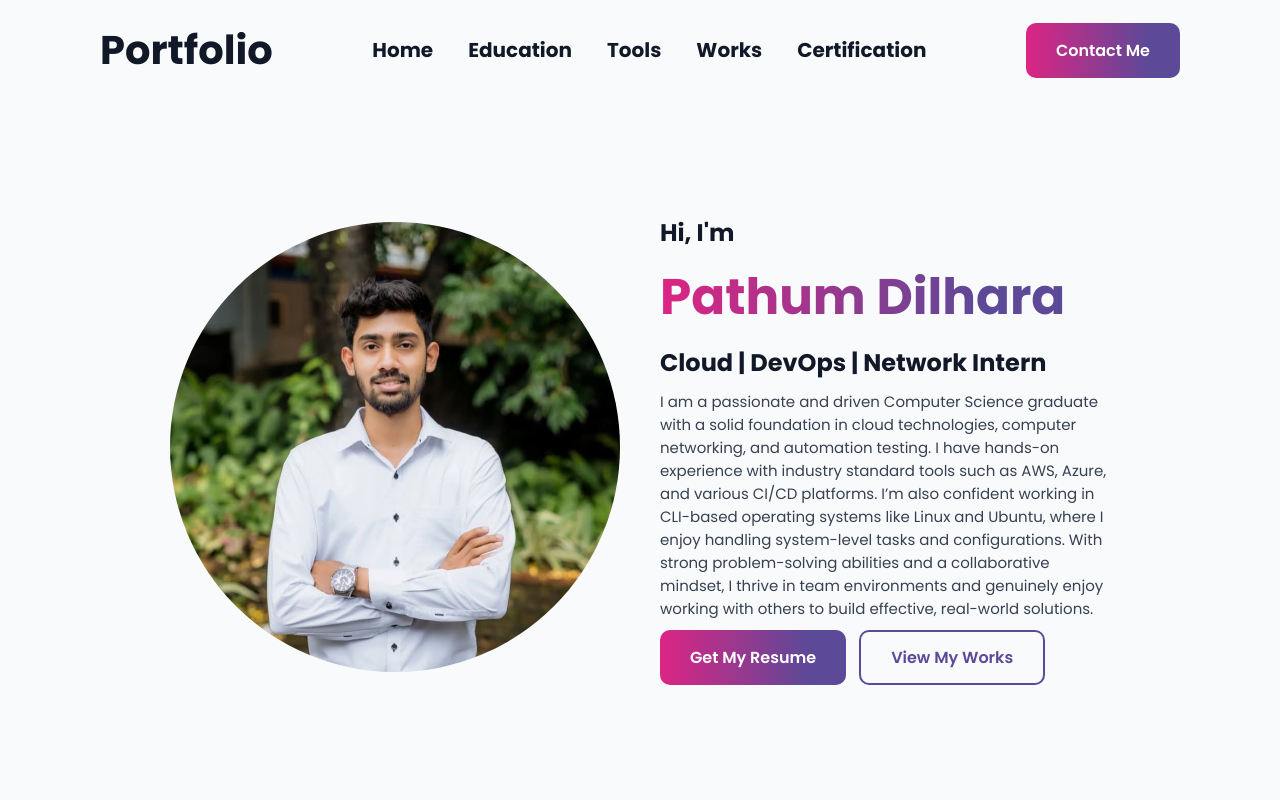
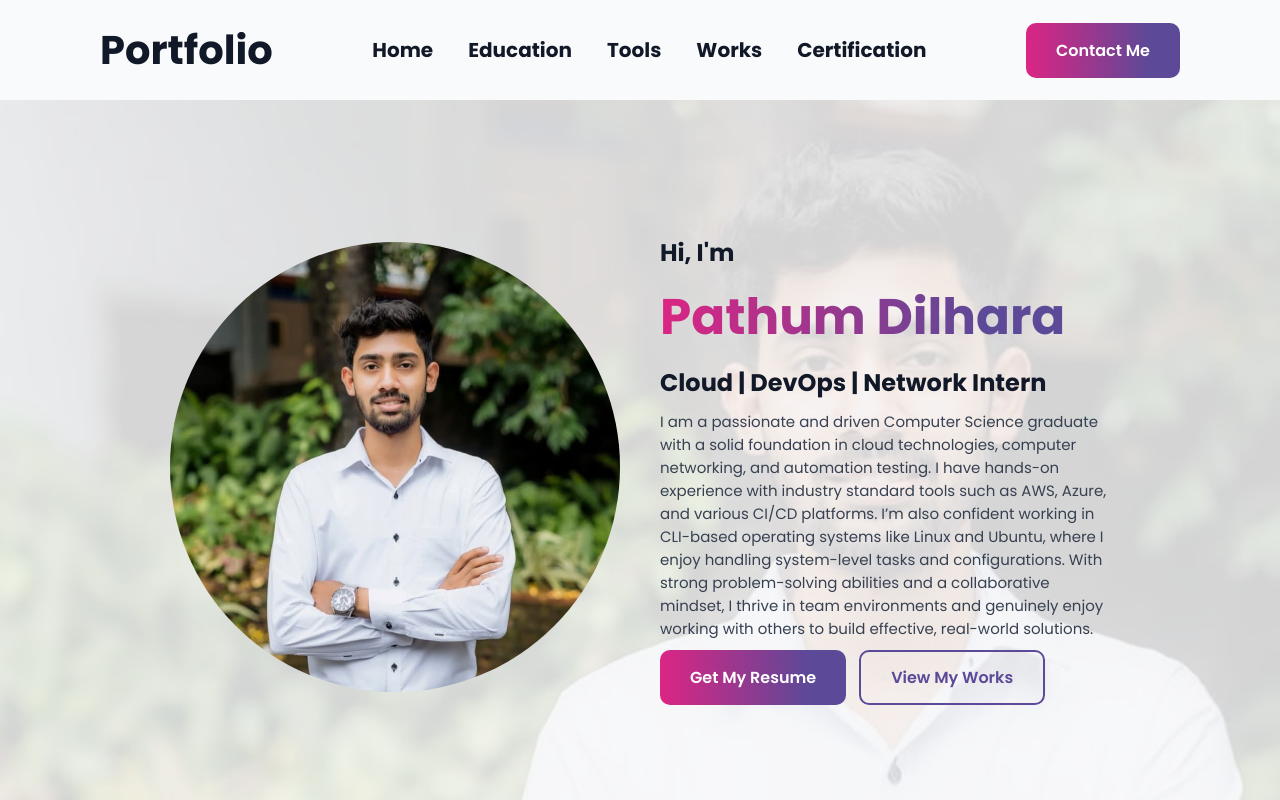
Before and after one commit to Pathum-Dilhara/My-Portfolio-React, a React (Vite) app: page / in a window 1280 px wide. Shown: the top 800 px of the page. Built offline with nearby package versions, Linux system fonts and the light colour scheme; a web font is replaced by a local one.

Commit message:
edit css

```diff
--- a/src/Components/Education/Education.css
+++ b/src/Components/Education/Education.css
@@ -3,7 +3,7 @@
     flex-direction: column;
     align-items: center;
     background: white;
-    margin: 50px 1px;
+
     padding:50px;
 }
 
--- a/src/Components/Hero/Hero.css
+++ b/src/Components/Hero/Hero.css
@@ -1,11 +1,14 @@
 .hero{
     display: flex;
-    margin: 50px 170px;
+    padding: 50px 170px;
     justify-content: center;
     align-items: center;
     gap: 40px;
     height: 80vh;
-
+    background-image: url('/src/assets/bg.png');
+    background-size: cover;
+    background-position: center;
+    background-repeat: no-repeat;
 }
 
 .hero img{
--- a/src/Components/Navbar/Navbar.css
+++ b/src/Components/Navbar/Navbar.css
@@ -68,7 +68,7 @@
 @media(max-Width:768px){
 
     .navbar{
-        margin: 20px 50px;
+        margin: 20px 50px 0 30px;
     }
 
     .nav-connect{
@@ -86,7 +86,7 @@
         display: block;
         position: relative;
         top:30px;
-        left: 290px;
+        left: 240px;
         width: 20px;
     }
 
@@ -98,10 +98,10 @@
         gap: 30px;
         background-color: #f0f0f0;
         height: 100%;
-        width: 350px;
+        width: 300px;
         z-index: 2;
         transition: right 0.5s;
-        right: -350px;
+        right: -300px;
 
     }
 
```
Also changed, not shown: src/assets/bg.png (added).
